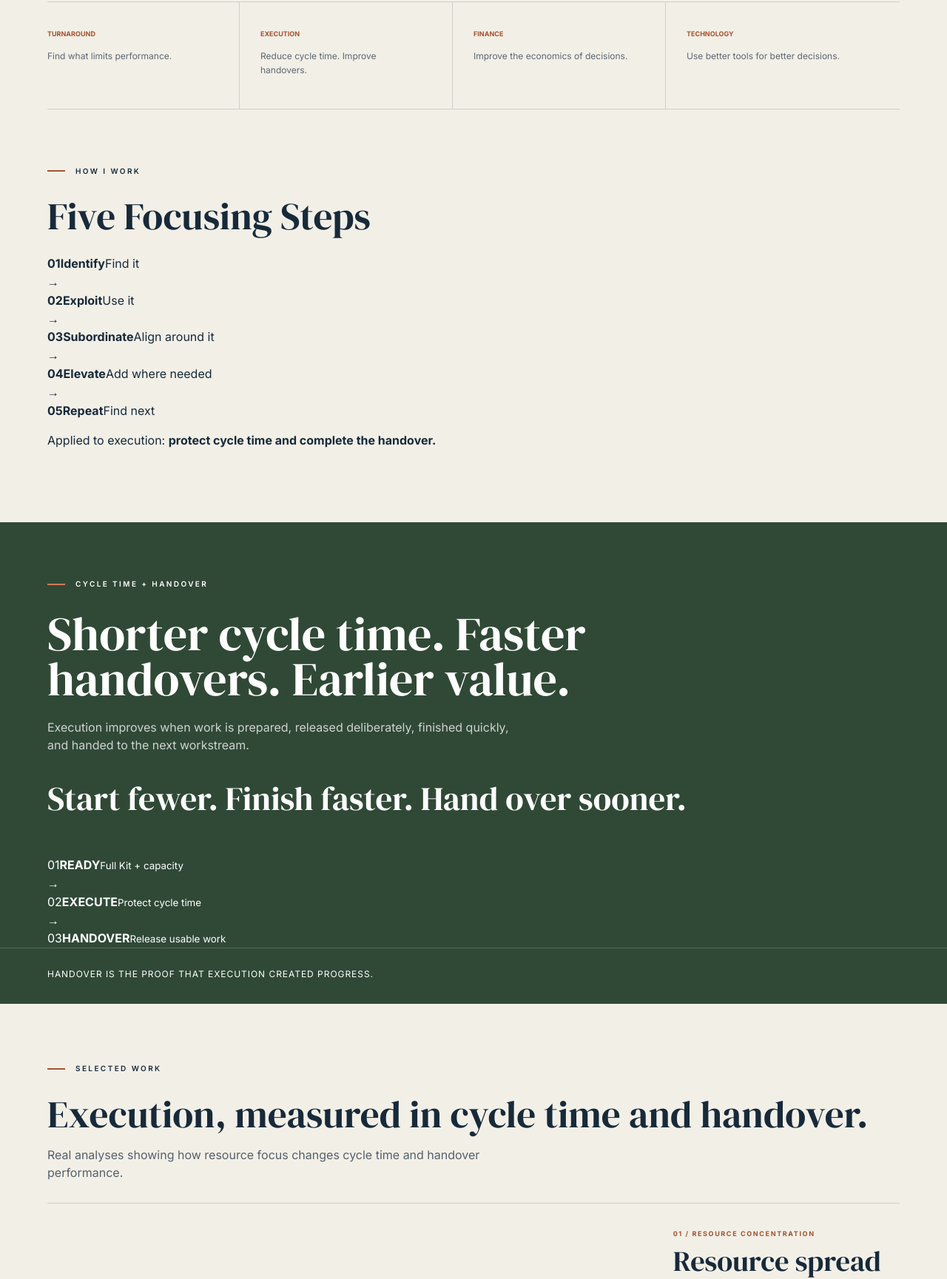
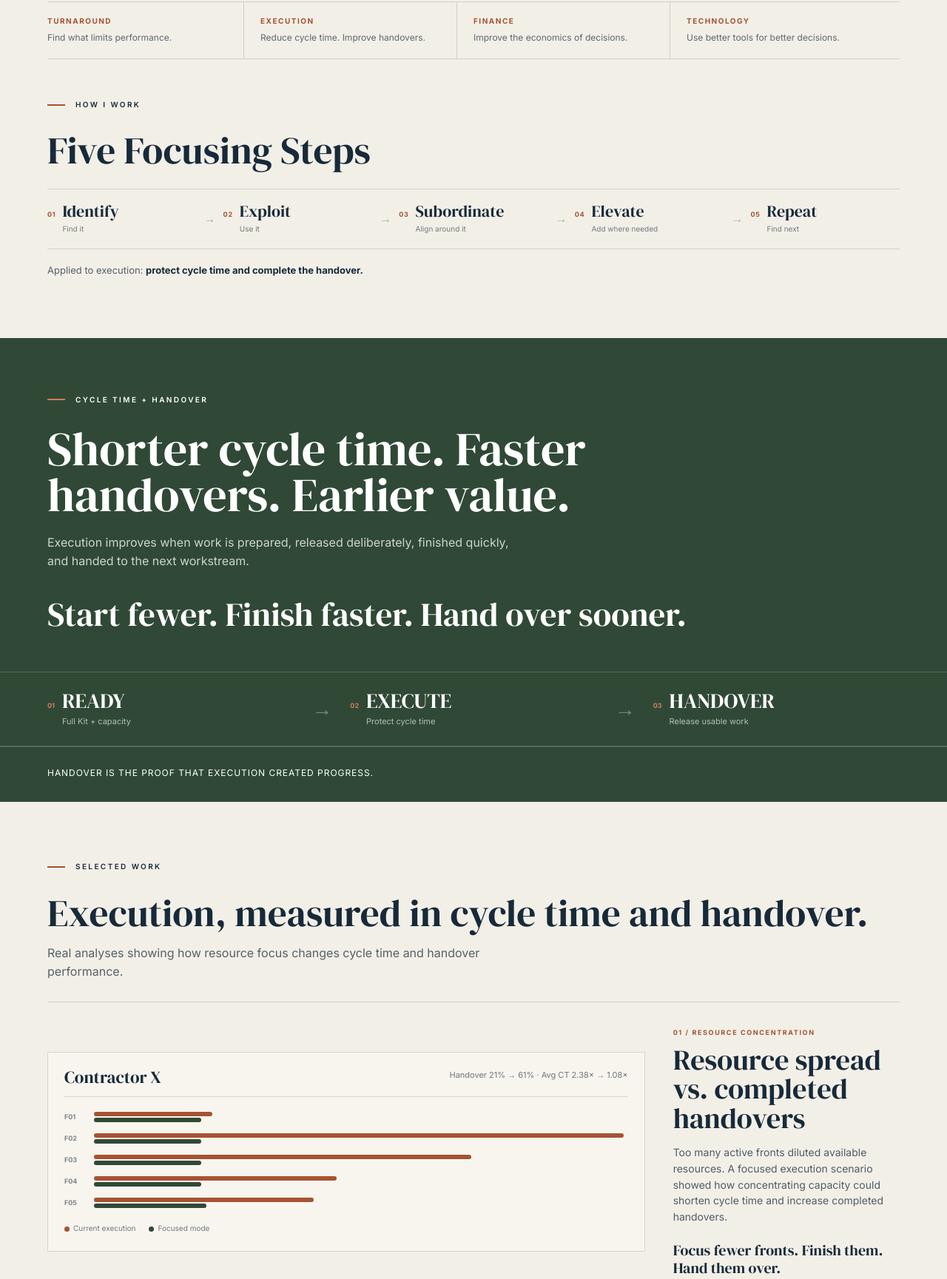
Before and after one commit to prtmsnegi/preetam_negi_website, a plain HTML site: page index.html in a window 1280 px wide. Shown: the part 1077-2806 px from the top of the page at 74% size. Drawn offline with Linux system fonts and the light colour scheme.

Commit message:
Style compact execution, handover flow and inline case charts

```diff
--- a/styles.css
+++ b/styles.css
@@ -224,3 +224,62 @@
   .selected-work-principle{grid-template-columns:1fr;gap:8px}
   .selected-work-principle p{grid-column:1}
 }
+
+
+/* Cycle time + handover emphasis and compact execution layout */
+.compact-pillars{grid-template-columns:repeat(4,minmax(0,1fr))}
+.compact-pillars .pillar{padding:18px 22px 20px 0;min-height:0}
+.compact-pillars .pillar:not(:last-child){margin-right:22px}
+.compact-pillars .pillar span{display:block;font-size:10px;letter-spacing:.15em;margin-bottom:6px}
+.compact-pillars .pillar p{margin:0;font-size:12px;line-height:1.45;max-width:240px}
+
+.compact-focus{margin-top:54px}
+.focus-line{display:grid;grid-template-columns:1fr auto 1fr auto 1fr auto 1fr auto 1fr;align-items:center;border-top:1px solid var(--line);border-bottom:1px solid var(--line);padding:18px 0}
+.focus-line>div{display:grid;grid-template-columns:auto 1fr;column-gap:9px;align-items:baseline;min-width:0}
+.focus-line b{font-size:9px;color:var(--copper);letter-spacing:.08em}
+.focus-line strong{font:400 22px/1 var(--serif)}
+.focus-line span{grid-column:2;font-size:10px;color:rgba(23,42,58,.58);margin-top:5px}
+.focus-line>i{font-style:normal;color:rgba(23,42,58,.35);padding:0 10px;font-family:var(--serif)}
+.execution-bridge{margin:18px 0 0;font-size:13px;color:rgba(23,42,58,.72)}
+.execution-bridge strong{color:var(--navy)}
+
+.handover-flow{display:grid;grid-template-columns:1fr auto 1fr auto 1fr;align-items:center;border-top:1px solid rgba(255,255,255,.18);border-bottom:1px solid rgba(255,255,255,.18)}
+.handover-flow>div{padding:24px 0;display:grid;grid-template-columns:auto 1fr;column-gap:10px;align-items:baseline}
+.handover-flow span{font-size:9px;color:#d27b57;font-weight:700}
+.handover-flow strong{font:400 28px/1 var(--serif)}
+.handover-flow small{grid-column:2;font-size:11px;color:rgba(255,255,255,.64);margin-top:6px}
+.handover-flow>i{font-style:normal;font:400 28px var(--serif);color:rgba(255,255,255,.35);padding:0 24px}
+
+.mini-chart{background:var(--cream-2);padding:22px}
+.mini-head{display:flex;justify-content:space-between;gap:20px;padding-bottom:14px;border-bottom:1px solid var(--line)}
+.mini-head strong{font:400 23px/1 var(--serif)}
+.mini-head span{font-size:11px;color:rgba(23,42,58,.62);text-align:right}
+.mini-rows{display:grid;gap:11px;padding:18px 0}
+.mini-rows>div{position:relative;display:grid;grid-template-columns:32px 1fr;gap:8px;align-items:center;height:18px}
+.mini-rows b{font-size:9px;color:rgba(23,42,58,.55)}
+.bar{position:absolute;left:40px;height:6px;border-radius:999px}
+.bar.now{top:2px;background:var(--copper)}
+.bar.focus{bottom:2px;background:var(--forest)}
+.mini-legend{display:flex;gap:18px;font-size:10px;color:rgba(23,42,58,.6)}
+.mini-legend span{position:relative;padding-left:12px}
+.mini-legend span:before{content:"";position:absolute;left:0;top:5px;width:7px;height:7px;border-radius:50%;background:var(--copper)}
+.mini-legend span:last-child:before{background:var(--forest)}
+
+@media(max-width:820px){
+  .compact-pillars{grid-template-columns:1fr 1fr}
+  .compact-pillars .pillar:nth-child(2){border-right:0;margin-right:0}
+  .focus-line{grid-template-columns:1fr;padding:0}
+  .focus-line>div{padding:13px 0;border-bottom:1px solid var(--line)}
+  .focus-line>div:last-of-type{border-bottom:0}
+  .focus-line>i{display:none}
+  .handover-flow{grid-template-columns:1fr}
+  .handover-flow>div{padding:17px 0}
+  .handover-flow>i{display:none}
+}
+@media(max-width:620px){
+  .compact-pillars{grid-template-columns:1fr}
+  .compact-pillars .pillar,.compact-pillars .pillar:not(:last-child){padding:14px 0;margin:0}
+  .mini-head{flex-direction:column}
+  .mini-head span{text-align:left}
+  .mini-chart{padding:17px 14px}
+}
```
